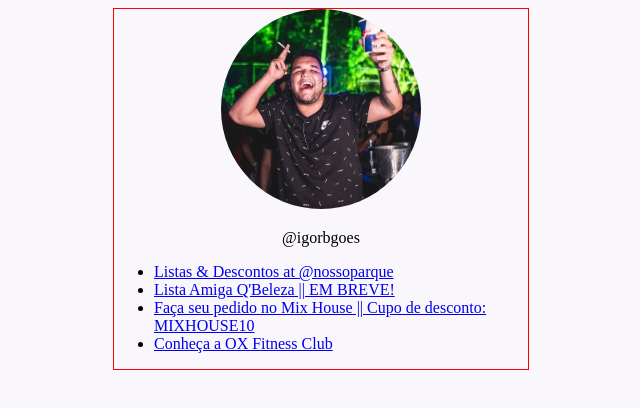
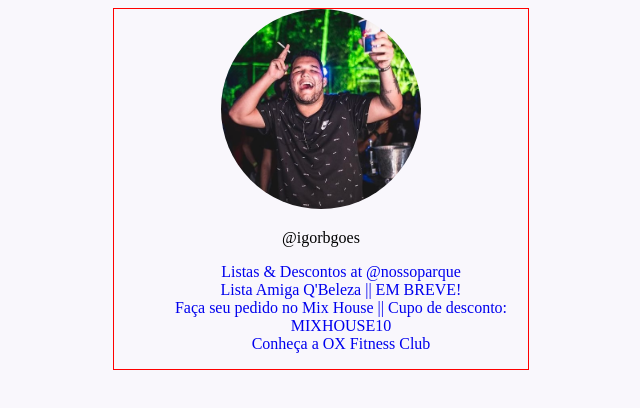
Before and after one commit to igorbgoes/social-links, a plain HTML site: page index.html in a window 1280 px wide. Shown: the whole page, without its empty margins (319-959 px from the left). Drawn offline with Linux system fonts and the light colour scheme.

Commit message:
starting to style the links

```diff
--- a/style.css
+++ b/style.css
@@ -17,3 +17,15 @@ body {
     height: 200px;
     border-radius: 50%;
 }
+
+ul {
+    text-align: center;
+    list-style: none;
+
+}
+
+ul li a {
+    text-decoration: none;
+
+
+}
```
